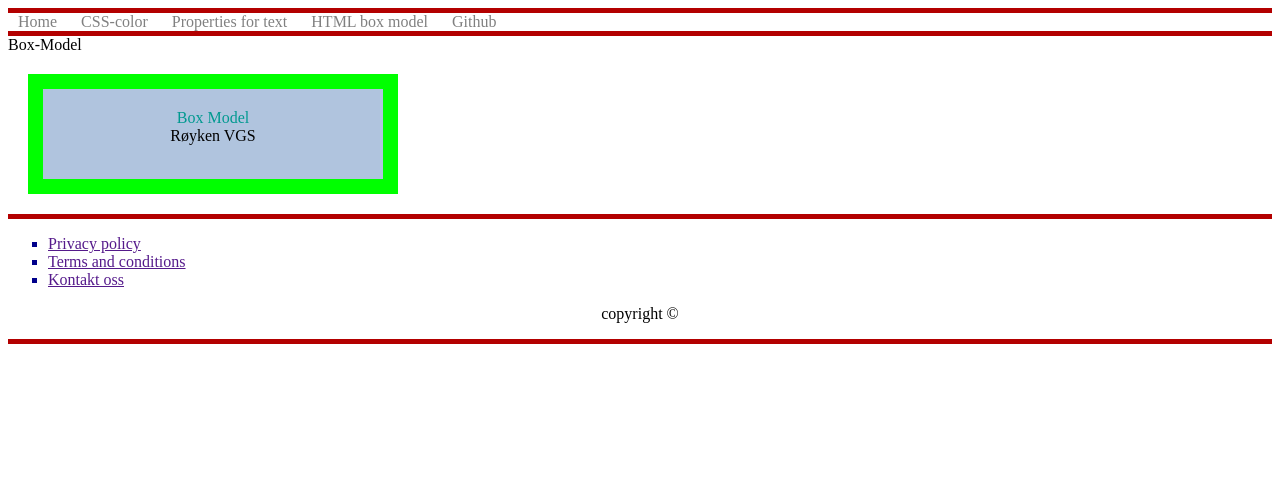
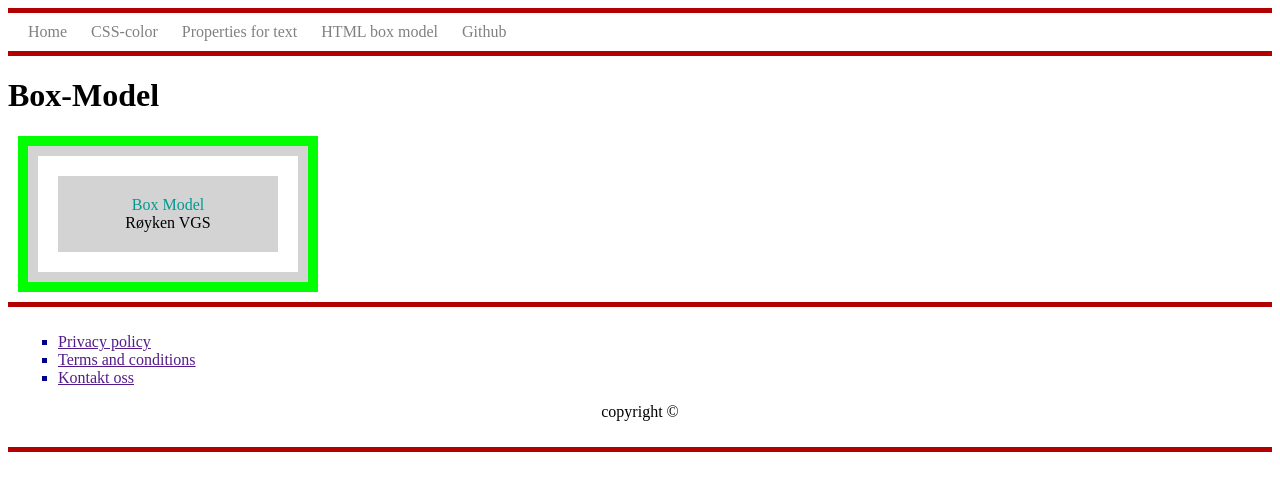
Before and after one commit to Midori04/CSS-4, a plain HTML site: page HTML box model.html in a window 1280 px wide. Drawn offline with Linux system fonts and the light colour scheme.

Commit message:
third commit

```diff
--- a/HTML box model.css
+++ b/HTML box model.css
@@ -11,13 +11,14 @@ li, th {
 
 
   .navbar {
+    padding: 10px;
   border-top: 5px solid #B30000;
   border-bottom: 5px solid #B30000;
   }
 
-  .navbar2 {
-    border-top: 5px solid #B30000;
-    border-bottom: 5px solid #B30000;
+footer {
+    border-top: 1px solid #B30000;
+    border-bottom: 1px solid #B30000;
     color: darkblue;
     }
 
@@ -36,17 +37,31 @@ li, th {
 color: darkred;
 }
 
-.pClass {
-    background-color:lightsteelblue;
-    color:#009990;
-    height: 50px;
-    width: 300px;
-    padding: 20px;
-    margin: 20px;
-    border: 15px solid lime;
-    text-align: center;
+
+
+
+.div1 {
+  margin: 10px;
+  background-color: lightgray;
+  width: 300px;
 }
 
-.spanClass {
-    color: black;
+.div2 {
+  padding: 10px;
+  border: 10px solid lime;
 }
+
+.div3 {
+  padding: 10px ;
+  border: 20px solid white;
+}
+
+.div4 {
+  padding: 10px;
+  text-align: center;
+  color: #009990;
+}
+
+.div5 {
+  color: black;
+}
--- a/HTML box model.html
+++ b/HTML box model.html
@@ -10,20 +10,29 @@
 <body>
     <div class="navbar">
 
-        <a class="active aHeader" href="http://127.0.0.1:5500/Uke%2048/Oppgave%204/index.html#home">Home</a></li>
+        <a class="active aHeader" href="http://127.0.0.1:5500/Uke%2048/Oppgave%204/index.html">Home</a></li>
         <a class="aHeader" href="#CSS-color">CSS-color</a></li>
         <a class="aHeader" href="#Properties for text">Properties for text</a></li>
         <a class="aHeader" href="http://127.0.0.1:5500/Uke%2048/Oppgave%204/HTML%20box%20model.html">HTML box model</a></li>
         <a class="aHeader" href="#Github">Github</a></li>
       </div>
 
-      <caption>Box-Model</caption>
+      <h1>Box-Model</h1>
 
-      <p class="pClass">Box Model <br> <span class="spanClass">Røyken VGS</span></p>
+      <!-- <p class="pClass">Box Model <br> <span class="spanClass">Røyken VGS</span></p> -->
 
+      <div class="div1">
+          <div class="div2">
+              <div class="div3">
+                  <div class="div4">
+                      Box Model <br> <div class="div5"> Røyken VGS
+                  </div>
+              </div>
+          </div>
+      </div>
+      </div>
 
-    <div class="navbar2">
-
+<footer class="navbar">
     <ul style="list-style-type:square;">
 
         <li><a href="">Privacy policy</a></li>
@@ -31,6 +40,6 @@
         <li><a href="">Kontakt oss</a></li>
     </ul>
     <p class="pFooter">copyright &copy;</p>
-</div>
+</footer>
 </body>
 </html>
--- a/color2.css
+++ b/color2.css
@@ -4,6 +4,7 @@ li a:hover:not(.active) {
   }
 
   .navbar {
+    padding: 10px;
   border-top: 5px solid #B30000;
   border-bottom: 5px solid #B30000;
   }
--- a/github.css
+++ b/github.css
@@ -13,6 +13,7 @@ li, th {
 
 
   .navbar {
+    padding: 10px;
   border-top: 5px solid #B30000;
   border-bottom: 5px solid #B30000;
   }
--- a/index.css
+++ b/index.css
@@ -13,6 +13,7 @@ li, th {
 
 
   .navbar {
+    padding: 10px;
   border-top: 5px solid #B30000;
   border-bottom: 5px solid #B30000;
   }
--- a/properties for text.css
+++ b/properties for text.css
@@ -12,6 +12,7 @@ li, th {
 
 
   .navbar {
+    padding: 10px;
   border-top: 5px solid #B30000;
   border-bottom: 5px solid #B30000;
   }
```
